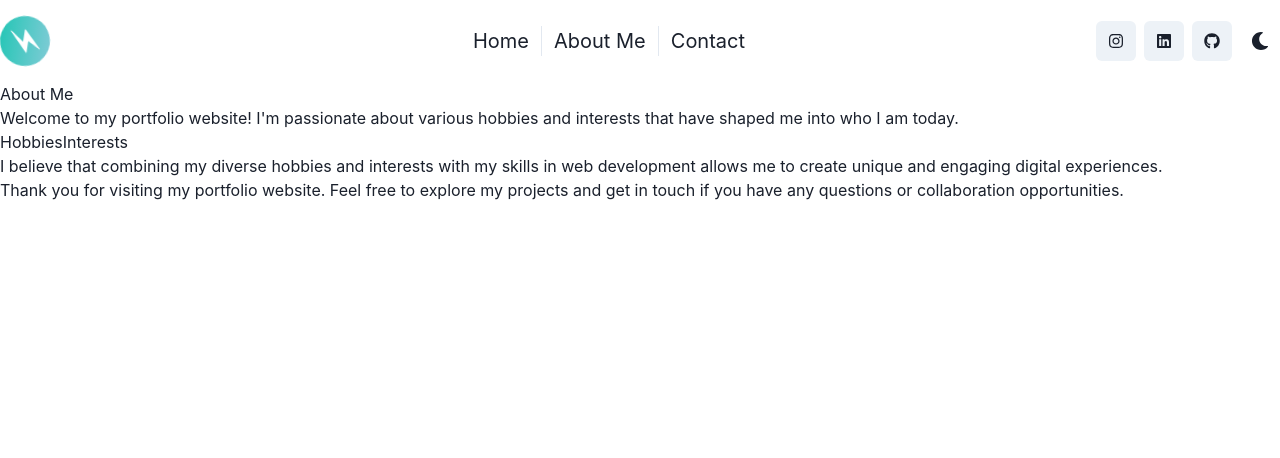
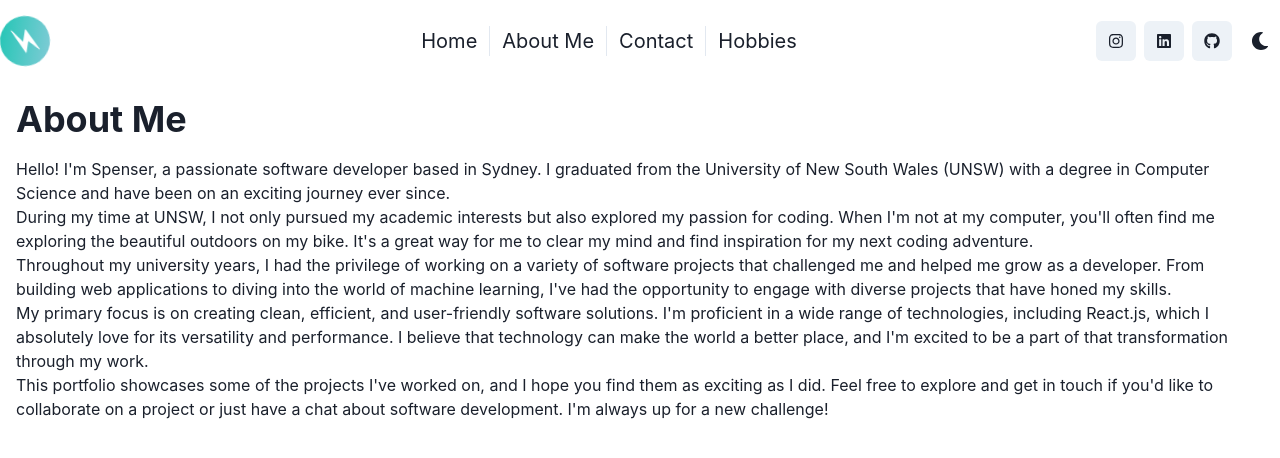
Before and after one commit to davo1233/portfolio-website, a React (Create React App) app in the folder my-app/: page /about in a window 1280 px wide. Shown: the top 458 px of the page. Built offline with nearby package versions, Linux system fonts and the light colour scheme.

Commit message:
edited the about page

```diff
--- a/my-app/src/components/Navbar.jsx
+++ b/my-app/src/components/Navbar.jsx
@@ -31,6 +31,7 @@ function Navbar() {
                         <NavLink to="/" text="Home" ml={2} />
                         <NavLink to="/about" text="About Me" ml={2} />
                         <NavLink to="/contact" text="Contact" ml={2} />
+                        <NavLink to="/hobbies" text="Hobbies" ml={2} />
                 </HStack>
             </Box>
             <Box>
--- a/my-app/src/pages/About.jsx
+++ b/my-app/src/pages/About.jsx
@@ -1,42 +1,27 @@
 import React from 'react';
 import { Disclosure } from '@headlessui/react';
+import { Box, Text, Heading } from '@chakra-ui/react';
 
 const About = () => {
   return (
-    <div>
-      <h1>About Me</h1>
-      <p>Welcome to my portfolio website! I'm passionate about various hobbies and interests that have shaped me into who I am today.</p>
-      <Disclosure>
-        {({ open }) => (
-          <>
-            <Disclosure.Button className="font-bold text-lg">Hobbies</Disclosure.Button>
-            <Disclosure.Panel className="ml-4 mt-2">
-              <ul>
-                <li>Photography: I love capturing moments and exploring different perspectives through my camera lens. It allows me to express my creativity and document beautiful memories.</li>
-                <li>Hiking: Exploring nature and embarking on challenging hikes is something I find truly invigorating. It helps me connect with the outdoors and find peace in the midst of nature.</li>
-                <li>Reading: Books are my constant companions. I enjoy diving into different genres, expanding my knowledge, and discovering new ideas through literature.</li>
-              </ul>
-            </Disclosure.Panel>
-          </>
-        )}
-      </Disclosure>
-      <Disclosure>
-        {({ open }) => (
-          <>
-            <Disclosure.Button className="font-bold text-lg">Interests</Disclosure.Button>
-            <Disclosure.Panel className="ml-4 mt-2">
-              <ul>
-                <li>Technology: I'm fascinated by the ever-evolving world of technology. Exploring new gadgets and learning about emerging trends keeps me engaged and inspired.</li>
-                <li>Web Development: Building websites and crafting intuitive user experiences is a passion of mine. I enjoy working with various web technologies and constantly expanding my skills in this field.</li>
-                <li>Travel: Exploring different cultures and experiencing new destinations is a great source of inspiration for me. It broadens my perspective and allows me to appreciate the beauty of diversity.</li>
-              </ul>
-            </Disclosure.Panel>
-          </>
-        )}
-      </Disclosure>
-      <p>I believe that combining my diverse hobbies and interests with my skills in web development allows me to create unique and engaging digital experiences.</p>
-      <p>Thank you for visiting my portfolio website. Feel free to explore my projects and get in touch if you have any questions or collaboration opportunities.</p>
-    </div>
+    <Box p={4}>
+      <Heading as="h1" size="xl" mb={4}>About Me</Heading>
+      <Text>
+        Hello! I'm Spenser, a passionate software developer based in Sydney. I graduated from the University of New South Wales (UNSW) with a degree in Computer Science and have been on an exciting journey ever since.
+      </Text>
+      <Text>
+      During my time at UNSW, I not only pursued my academic interests but also explored my passion for coding. When I'm not at my computer, you'll often find me exploring the beautiful outdoors on my bike. It's a great way for me to clear my mind and find inspiration for my next coding adventure.
+      </Text>
+      <Text>
+        Throughout my university years, I had the privilege of working on a variety of software projects that challenged me and helped me grow as a developer. From building web applications to diving into the world of machine learning, I've had the opportunity to engage with diverse projects that have honed my skills.
+      </Text>
+      <Text>
+      My primary focus is on creating clean, efficient, and user-friendly software solutions. I'm proficient in a wide range of technologies, including React.js, which I absolutely love for its versatility and performance. I believe that technology can make the world a better place, and I'm excited to be a part of that transformation through my work.
+      </Text>
+      <Text>
+      This portfolio showcases some of the projects I've worked on, and I hope you find them as exciting as I did. Feel free to explore and get in touch if you'd like to collaborate on a project or just have a chat about software development. I'm always up for a new challenge!
+      </Text>
+    </Box>
   );
 };
 
```
